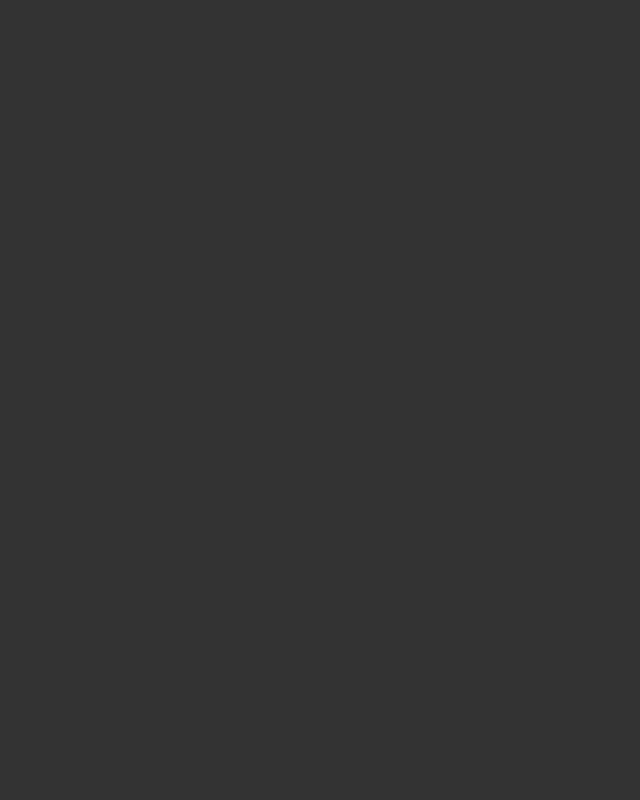
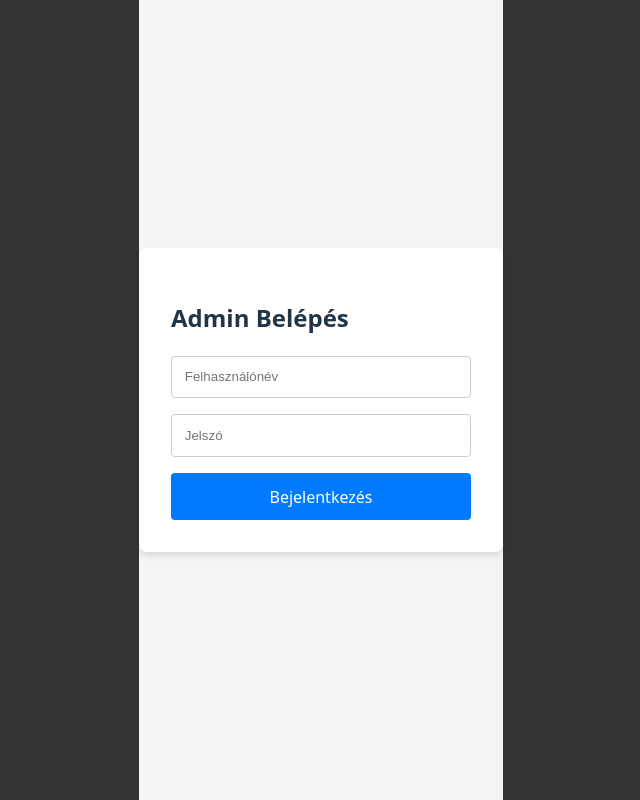
Before and after one commit to nemethdavid0623/Kereki-Madarpark-viszgaremek, a React (Vite) app in the folder Frontend/: page /Login in a window 1280 px wide. Before the commit this address had no page. Shown: the whole page, without its empty margins (319-959 px from the left). Built offline with nearby package versions, Linux system fonts and the light colour scheme.

Commit message:
Frontend oldali be és kijelentkezés

```diff
--- a/Frontend/src/App.jsx
+++ b/Frontend/src/App.jsx
@@ -2,16 +2,34 @@ import { BrowserRouter as Router, Routes, Route } from 'react-router-dom';
 import MainPage from './components/MainPage';
 import AnimalManager from './components/AnimalManager';
 import AnimalsPage from './pages/AnimalsPage';
+import Login from './components/Login';
+import ProtectedRoute from './ProtectedRoot';
+import AdminMenu from './components/AdminMenu';
+import { AuthProvider } from './components/AuthContext';
 
 function App() {
   return (
-    <Router>
+
+    <AuthProvider>
+      <Router>
       <Routes>
         <Route path="/" element={<MainPage/>}/>
         <Route path="/AnimalInput" element={<AnimalManager/>}/>
         <Route path="/Animals" element={<AnimalsPage/>}/>
+        <Route path="/Login" element={<Login/>}/>
+
+        <Route
+          path="/admin"
+          element={
+            <ProtectedRoute>
+              <AdminMenu/>
+            </ProtectedRoute>
+          }
+        />
       </Routes>
     </Router>
+    </AuthProvider>
+
   )
 }
 
--- /dev/null
+++ b/Frontend/src/AuthContext.js
@@ -0,0 +1,58 @@
+import React, { createContext, useState, useContext, useEffect } from "react";
+import axios from "axios";
+
+const AuthContext = createContext();
+
+// Interceptor a 401-es (lejárt/érvénytelen token) hibákhoz
+axios.interceptors.response.use(
+  (response) => response,
+  (error) => {
+    if (error.response && error.response.status === 401) {
+      localStorage.removeItem("token");
+      localStorage.removeItem("user"); // Ezt is töröljük
+      window.location.href = "/Login";
+    }
+    return Promise.reject(error);
+  },
+);
+
+export const AuthProvider = ({ children }) => {
+  // A kezdeti értéket a localStorage-ból vesszük, hogy F5 után is meglegyen
+  const [user, setUser] = useState(
+    JSON.parse(localStorage.getItem("user")) || null,
+  );
+  const [token, setToken] = useState(localStorage.getItem("token") || null);
+
+  useEffect(() => {
+    if (token) {
+      axios.defaults.headers.common["Authorization"] = `Bearer ${token}`;
+      localStorage.setItem("token", token);
+      // Ha van user objektum, azt is mentsük el stringként
+      if (user) {
+        localStorage.setItem("user", JSON.stringify(user));
+      }
+    } else {
+      delete axios.defaults.headers.common["Authorization"];
+      localStorage.removeItem("token");
+      localStorage.removeItem("user");
+    }
+  }, [token, user]); // Figyeljük a user változását is!
+
+  const login = (userData, userToken) => {
+    setUser(userData);
+    setToken(userToken);
+  };
+
+  const logout = () => {
+    setUser(null);
+    setToken(null);
+  };
+
+  return (
+    <AuthContext.Provider value={{ user, token, login, logout }}>
+      {children}
+    </AuthContext.Provider>
+  );
+};
+
+export const useAuth = () => useContext(AuthContext);
--- /dev/null
+++ b/Frontend/src/ProtectedRoot.jsx
@@ -0,0 +1,13 @@
+import { Navigate } from 'react-router-dom';
+
+const ProtectedRoute = ({ children }) => {
+    const token = localStorage.getItem('token');
+
+    if (!token) {
+        // Ha nincs token, átirányítunk a loginra
+        return <Navigate to="/Login" replace />;
+    }
+
+    return children;
+};
+export default ProtectedRoute;
--- /dev/null
+++ b/Frontend/src/components/AdminMenu.jsx
@@ -0,0 +1,45 @@
+import React from 'react';
+import axios from 'axios';
+import { useNavigate } from 'react-router-dom';
+import { useAuth } from './AuthContext';
+
+const AdminMenu = () => {
+    const navigate = useNavigate();
+    const { logout } = useAuth();
+
+    const handleLogout = async () => {
+        try {
+            // 1. Kérés a Laravelnek (a token automatikusan megy a fejlécben)
+            await axios.post('http://localhost:8000/api/logout');
+            console.log("Szerver oldali token törölve.");
+        } catch (error) {
+            // Ha a token már lejárt vagy hálózati hiba van
+            console.error("Szerver hiba a kijelentkezéskor:", error.response?.data);
+        } finally {
+            // 2. Mindenképpen kitakarítjuk a React állapotot
+            logout();
+            // 3. Visszük a felhasználót a Login oldalra
+            navigate('/Login');
+        }
+    };
+
+    return (
+        <div style={styles.container}>
+            <h1>Admin Vezérlőpult</h1>
+            <div style={styles.menuBox}>
+                <button onClick={() => navigate('/AnimalInput')}>Állatok kezelése</button>
+                <button onClick={handleLogout} style={styles.logoutBtn}>
+                    Biztonságos Kijelentkezés
+                </button>
+            </div>
+        </div>
+    );
+};
+
+const styles = {
+    container: { padding: '20px', textAlign: 'center' },
+    menuBox: { display: 'flex', flexDirection: 'column', gap: '10px', maxWidth: '200px', margin: '0 auto' },
+    logoutBtn: { backgroundColor: '#ff4d4d', color: 'white', border: 'none', padding: '10px', cursor: 'pointer', borderRadius: '4px' }
+};
+
+export default AdminMenu;
--- /dev/null
+++ b/Frontend/src/components/AuthContext.jsx
@@ -0,0 +1,37 @@
+import React, { createContext, useState, useContext, useEffect } from 'react';
+import axios from 'axios';
+
+const AuthContext = createContext();
+
+export const AuthProvider = ({ children }) => {
+    const [user, setUser] = useState(null);
+    const [token, setToken] = useState(localStorage.getItem('token') || null);
+
+    // Ha van tokenünk, alapból betesszük minden Axios kérés fejlécébe
+    useEffect(() => {
+        if (token) {
+            axios.defaults.headers.common['Authorization'] = `Bearer ${token}`;
+        }
+    }, [token]);
+
+    const login = (userData, userToken) => {
+        setToken(userToken);
+        setUser(userData);
+        localStorage.setItem('token', userToken);
+    };
+
+    const logout = () => {
+        setToken(null);
+        setUser(null);
+        localStorage.removeItem('token');
+        delete axios.defaults.headers.common['Authorization'];
+    };
+
+    return (
+        <AuthContext.Provider value={{ user, token, login, logout }}>
+            {children}
+        </AuthContext.Provider>
+    );
+};
+
+export const useAuth = () => useContext(AuthContext);
--- /dev/null
+++ b/Frontend/src/components/Login.jsx
@@ -0,0 +1,73 @@
+import React, { useState } from 'react';
+import axios from 'axios';
+import { useAuth } from './AuthContext';
+import { useNavigate } from 'react-router-dom'; // 1. Importáljuk a navigációt
+
+const Login = () => {
+    const [credentials, setCredentials] = useState({ username: '', password: '' });
+    const [error, setError] = useState('');
+    const { login } = useAuth();
+    const navigate = useNavigate(); // 2. Inicializáljuk a hook-ot
+
+    const handleChange = (e) => {
+        setCredentials({ ...credentials, [e.target.name]: e.target.value });
+    };
+
+    const handleSubmit = async (e) => {
+        e.preventDefault();
+        setError('');
+        try {
+            const response = await axios.post('http://localhost:8000/api/login', credentials);
+
+            // 3. AuthContext frissítése (token mentése a localStorage-ba ezen belül történik)
+            login(response.data.user, response.data.token);
+
+            // 4. Átirányítás az AdminMenu felületre
+            navigate('/admin');
+
+        } catch (err) {
+            // Laravel 401-es hiba vagy validációs hiba kezelése
+            setError(err.response?.data?.message || 'Hibás felhasználónév vagy jelszó');
+        }
+    };
+
+    return (
+        <div className="login-container" style={styles.container}>
+            <div style={styles.card}>
+                <h2>Admin Belépés</h2>
+                {error && <p style={styles.error}>{error}</p>}
+                <form onSubmit={handleSubmit} style={styles.form}>
+                    <input
+                        type="text"
+                        name="username"
+                        placeholder="Felhasználónév"
+                        onChange={handleChange}
+                        style={styles.input}
+                        required
+                    />
+                    <input
+                        type="password"
+                        name="password"
+                        placeholder="Jelszó"
+                        onChange={handleChange}
+                        style={styles.input}
+                        required
+                    />
+                    <button type="submit" style={styles.button}>Bejelentkezés</button>
+                </form>
+            </div>
+        </div>
+    );
+};
+
+// Egy kis alap styling, hogy ne legyen teljesen szétcsúszva
+const styles = {
+    container: { display: 'flex', justifyContent: 'center', alignItems: 'center', height: '100vh', backgroundColor: '#f4f4f4' },
+    card: { padding: '2rem', backgroundColor: '#fff', borderRadius: '8px', boxShadow: '0 4px 6px rgba(0,0,0,0.1)', width: '300px' },
+    form: { display: 'flex', flexDirection: 'column', gap: '1rem' },
+    input: { padding: '0.8rem', borderRadius: '4px', border: '1px solid #ccc' },
+    button: { padding: '0.8rem', backgroundColor: '#007bff', color: 'white', border: 'none', borderRadius: '4px', cursor: 'pointer' },
+    error: { color: 'red', fontSize: '0.9rem', marginBottom: '1rem' }
+};
+
+export default Login;
--- a/Frontend/src/components/MainPage.jsx
+++ b/Frontend/src/components/MainPage.jsx
@@ -14,7 +14,7 @@ const MainPage = () => {
             <li><Link to="http://localhost:5173/Animals">Állataink</Link></li>
             <li><a href="#">Eladó példányaink</a></li>
             <li><a href="#">Rólunk</a></li>
-            <li><a href="#">Admin</a></li>
+            <li><a href="http://localhost:5173/Login">Admin</a></li>
           </ul>
         </nav>
 
```
Also changed, not shown: Frontend/src/components/LoginPage.jsx (deleted), 1 other file (tests, documents, lock files or other folders).
